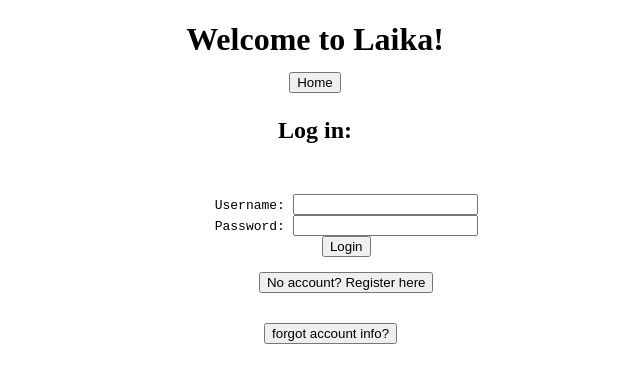
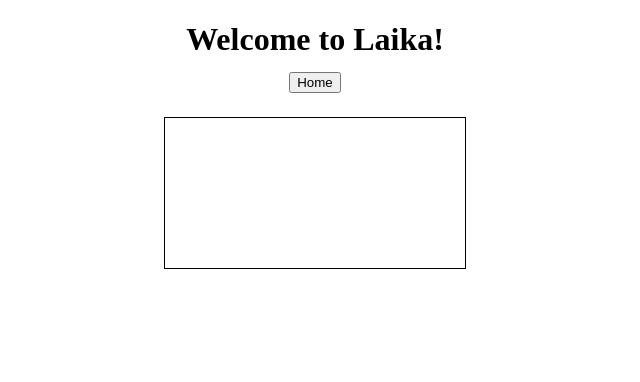
Before and after one commit to RDaanje/Laika, an Angular app: page /game in a window 1280 px wide. Before the commit this address led to /home. Shown: the top 382 px of the page, without its empty margins (325-965 px from the left). Built offline with nearby package versions, Linux system fonts and the light colour scheme.

Commit message:
05/08/2019

```diff
--- a/src/app/Components/account/account.component.html
+++ b/src/app/Components/account/account.component.html
@@ -20,3 +20,4 @@
 
             <button  (click)="goToChangeAccount()">Change info</button>
     </div>
+    <button (click)="goToGame()">Play Game!</button>
--- a/src/app/Components/account/account.component.ts
+++ b/src/app/Components/account/account.component.ts
@@ -24,6 +24,10 @@ export class AccountComponent implements OnInit {
   goToChangeAccount() {
     this.router.navigate(['/modify-account']);
 
+  }
+
+  goToGame()  {
+    this.router.navigate(['/game']);
   }
 
   viewAccount() {
--- /dev/null
+++ b/src/app/Components/game/game.component.html
@@ -0,0 +1,23 @@
+<html>
+  <head>
+    <title>Simple game with HTML5 Canvas</title>
+  <style>
+  body {
+    margin:0px;
+    padding:0px;
+    text-align:center;
+  }
+
+  canvas{
+    outline:0;
+    border:1px solid #000;
+    margin-left: auto;
+    margin-right: auto;
+  }
+  </style>
+  </head>
+  <body>
+    <canvas id='c'></canvas>
+    <script src="game.js"></script>
+  </body>
+</html>
--- /dev/null
+++ b/src/app/Components/game/game.component.ts
@@ -0,0 +1,21 @@
+import { Component, OnInit } from '@angular/core';
+
+
+@Component({
+  selector: 'app-game',
+  templateUrl: './game.component.html',
+  styleUrls: ['./game.component.css']
+})
+export class GameComponent implements OnInit {
+
+  constructor() {
+
+   }
+
+  ngOnInit() {
+
+
+  }
+
+
+}
--- a/src/app/app-routing.module.ts
+++ b/src/app/app-routing.module.ts
@@ -6,7 +6,7 @@ import { ModifyAccountComponent } from './Components/modify-account/modify-accou
 import { HomeComponent } from './Components/home/home.component';
 import { AccountComponent } from './Components/account/account.component';
 import { ProductComponent } from './Components/product/product.component';
-
+import { GameComponent } from './Components/game/game.component';
 
 
 const routes: Routes = [
@@ -16,6 +16,7 @@ const routes: Routes = [
 {path:"account", component: AccountComponent},
 {path: "modify-account", component: ModifyAccountComponent },
 {path: "product" , component: ProductComponent},
+{path: "game", component: GameComponent},
 {path: "**", redirectTo: "home"}
 
 ];
--- a/src/app/app.module.ts
+++ b/src/app/app.module.ts
@@ -10,6 +10,7 @@ import { AccountComponent } from './Components/account/account.component';
 import { RegisterComponent } from './Components/register/register.component';
 import { ModifyAccountComponent } from './Components/modify-account/modify-account.component';
 import { ProductComponent } from './Components/product/product.component';
+import { GameComponent } from './Components/game/game.component';
 
 
 
@@ -22,6 +23,7 @@ import { ProductComponent } from './Components/product/product.component';
     AccountComponent,
     ModifyAccountComponent,
     ProductComponent,
+    GameComponent,
 
 
 
```
Also changed, not shown: src/app/Components/game/game.component.css (added), 1 other file (tests, documents, lock files or other folders).
